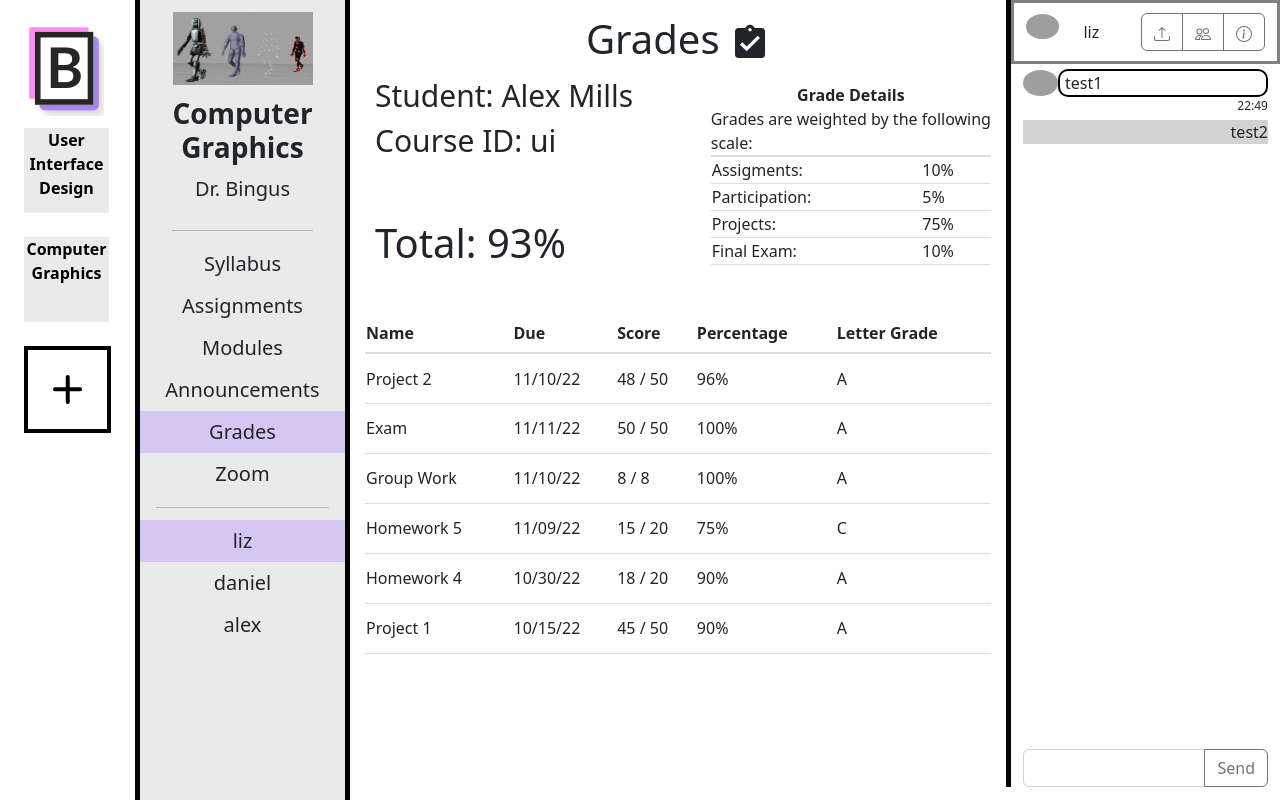
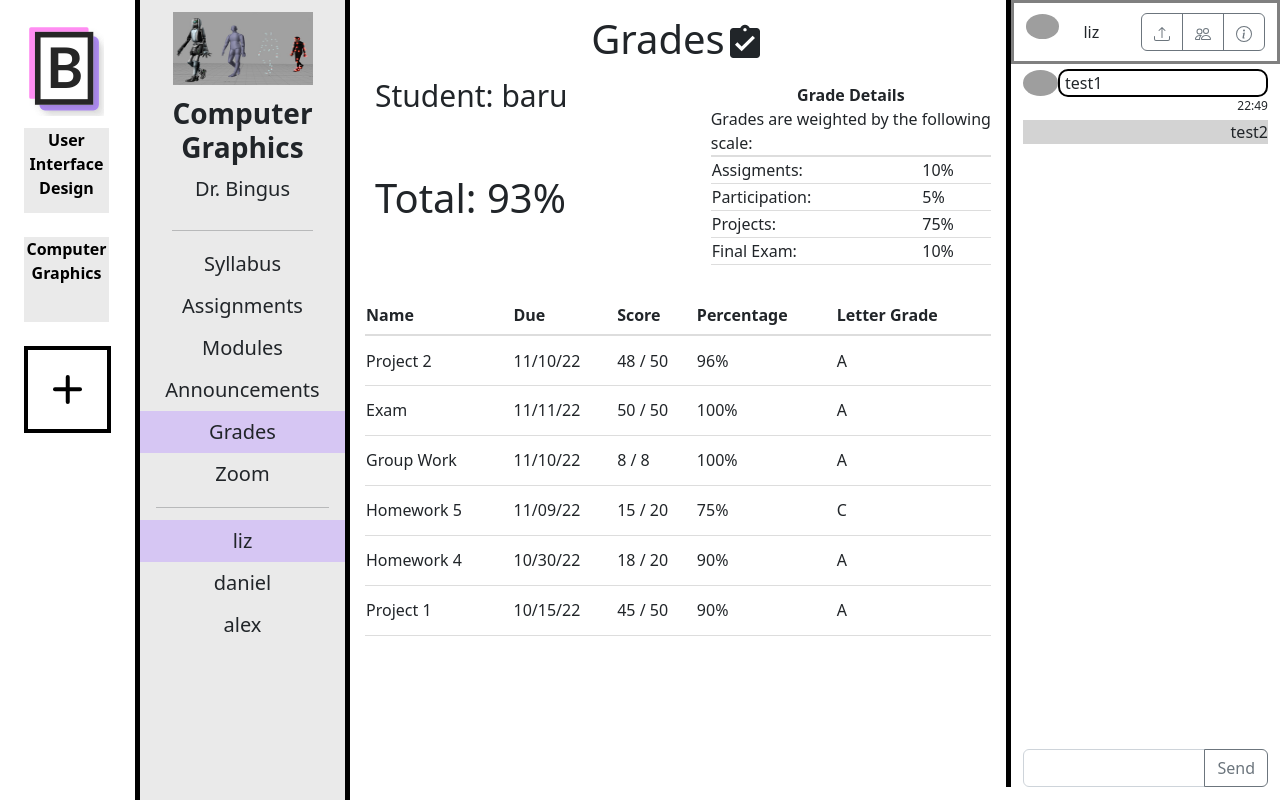
Before and after one commit to corncob567/AlternaCanvas, a React (Create React App) app: page /ui/grades in a window 1280 px wide. Built offline with nearby package versions, Linux system fonts and the light colour scheme; grey boxes are pictures that could not be loaded; a web font is replaced by a local one.

Commit message:
grades by student

```diff
--- a/src/App.jsx
+++ b/src/App.jsx
@@ -44,7 +44,7 @@ function App() {
             <CourseSelector currChatName={currChatName} activeCourse={activeCourse} setActiveCourse={setActiveCourse} courseInfo={courseInfo} chats={Object.keys(chatData)} setCurrChatName={setCurrChatName} user={user} setUser={setUser}/>
           </div>
           <div className='pageOutletWrapper'>
-            <Outlet/>
+            <Outlet context={[user]}/>
           </div>
           <div className='chatColumn'>
             <ChatWindow currChatData={chatData[user][currChatName]} currChatName={currChatName} setChatData={setChatData} user={user}/>
--- a/src/components/pages/grades/gradelist.jsx
+++ b/src/components/pages/grades/gradelist.jsx
@@ -9,7 +9,8 @@ const grades = [
         earnedPoints: 48,
         totalPoints: 50,
         courseId: "ui",
-        type: "project"
+        type: "project",
+        user: "baru"
     },
     {
         date: "11/11/22",
@@ -17,7 +18,8 @@ const grades = [
         earnedPoints: 50,
         totalPoints: 50,
         courseId: "ui",
-        type: "final"
+        type: "final",
+        user: "baru"
     },
     {
         date: "11/10/22",
@@ -25,7 +27,8 @@ const grades = [
         earnedPoints: 8,
         totalPoints: 8,
         courseId: "ui",
-        type: "participation"
+        type: "participation",
+        user: "baru"
     },
     {
         date: "11/09/22",
@@ -33,7 +36,8 @@ const grades = [
         earnedPoints: 15,
         totalPoints: 20,
         courseId: "ui",
-        type: "assignment"
+        type: "assignment",
+        user: "baru"
     },
     {
         date: "10/30/22",
@@ -41,7 +45,8 @@ const grades = [
         earnedPoints: 18,
         totalPoints: 20,
         courseId: "ui",
-        type: "assignment"
+        type: "assignment",
+        user: "baru"
     },
     {
         date: "10/15/22",
@@ -49,7 +54,8 @@ const grades = [
         earnedPoints: 45,
         totalPoints: 50,
         courseId: "ui",
-        type: "project"
+        type: "project",
+        user: "baru"
     },
     {
         date: "10/10/22",
@@ -57,7 +63,8 @@ const grades = [
         earnedPoints: 19,
         totalPoints: 20,
         courseId: "compg",
-        type: "assignment"
+        type: "assignment",
+        user: "baru"
     },
     {
         date: "11/10/22",
@@ -65,7 +72,8 @@ const grades = [
         earnedPoints: 180,
         totalPoints: 200,
         courseId: "compg",
-        type: "final"
+        type: "final",
+        user: "baru"
     },
     {
         date: "11/10/22",
@@ -73,7 +81,8 @@ const grades = [
         earnedPoints: 14,
         totalPoints: 20,
         courseId: "compg",
-        type: "project"
+        type: "project",
+        user: "baru"
     },
     {
         date: "11/10/22",
@@ -81,7 +90,8 @@ const grades = [
         earnedPoints: 12,
         totalPoints: 20,
         courseId: "compg",
-        type: "project"
+        type: "project",
+        user: "baru"
     },
     {
         date: "11/10/22",
@@ -89,7 +99,8 @@ const grades = [
         earnedPoints: 16,
         totalPoints: 20,
         courseId: "compg",
-        type: "project"
+        type: "project",
+        user: "baru"
     },
     {
         date: "11/10/22",
@@ -97,7 +108,8 @@ const grades = [
         earnedPoints: 14,
         totalPoints: 20,
         courseId: "seniordesign",
-        type: "assignment"
+        type: "assignment",
+        user: "baru"
     },
     {
         date: "11/6/22",
@@ -105,7 +117,8 @@ const grades = [
         earnedPoints: 95,
         totalPoints: 100,
         courseId: "seniordesign",
-        type: "project"
+        type: "project",
+        user: "baru"
     },
     {
         date: "11/10/22",
@@ -113,15 +126,17 @@ const grades = [
         earnedPoints: 18,
         totalPoints: 20,
         courseId: "seniordesign",
-        type: "final"
+        type: "final",
+        user: "baru"
     },
 ];
 
 
 const GradeList = (props) => {
     const courseId = props.courseId
+    const user = props.user;
     var courseGrades = grades.filter(function(grade){
-        return grade.courseId === courseId;
+        return (grade.courseId === courseId && grade.user === user);
     });
 
 
@@ -187,8 +202,7 @@ const GradeList = (props) => {
         <div>
             <div class="totalGradeContainer">
                 <div class='classInfo'>
-                    <div>Student: Alex Mills</div>
-                    <div>Course ID: {courseId}</div>
+                    <div>Student: {user} </div>
                     <div class='classGrade'>Total: {totalGrade}%</div>
                 </div>
                 <div>
--- a/src/components/pages/grades/grades.jsx
+++ b/src/components/pages/grades/grades.jsx
@@ -2,13 +2,15 @@ import React from 'react';
 import '../../../styles/main.scss';
 import { MdAssignmentTurnedIn } from 'react-icons/md';
 import GradeList from './gradelist.jsx';
+import { useOutletContext } from 'react-router';
 
 const Grades = (props) => {
     const courseId = props.courseId
+    const [user] = useOutletContext();
     return (
         <div className='pageWrapper'>
-            <h1 className='pageTitle'>Grades <MdAssignmentTurnedIn/></h1>
-            <GradeList courseId={courseId}/>
+            <h1 className='pageTitle'>Grades<MdAssignmentTurnedIn/></h1>
+            <GradeList courseId={courseId} user={user}/>
         </div>
     );
 };
--- a/src/components/pages/grades/singlegrade.jsx
+++ b/src/components/pages/grades/singlegrade.jsx
@@ -2,7 +2,7 @@ import React from 'react';
 import '../../../styles/main.scss';
 
 const SingleGrade = (props) => {
-    const {date, title, totalPoints, earnedPoints, courseId} = props.gradeInfo;
+    const {date, title, totalPoints, earnedPoints, courseId, user} = props.gradeInfo;
     const dateObj = new Date(date);
     const recentCutoff = new Date('11/01/2022');
     const isAfter = dateObj > recentCutoff;
```
